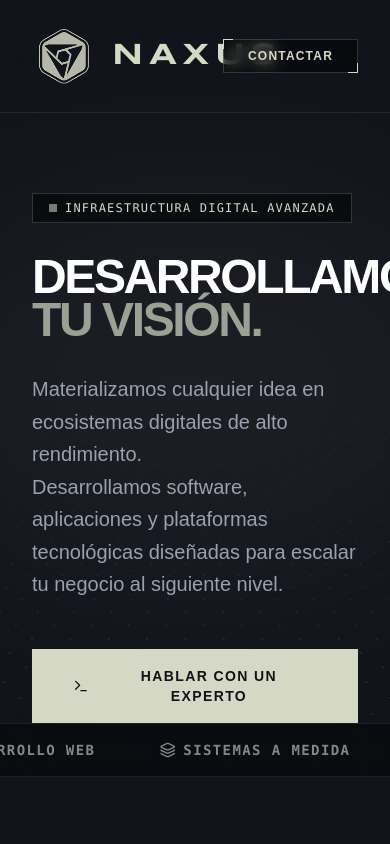
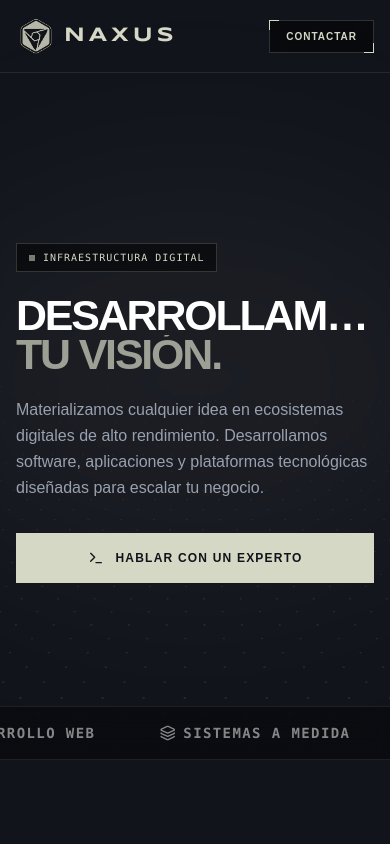
Before and after one commit to wintersoldier1501/naxus-web, a Next.js app: page / in a window 390 px wide. Shown: the top 844 px of the page. Built offline with nearby package versions, Linux system fonts and the light colour scheme.

Commit message:
Fix: Mobile responsive layout adjustments for Navbar and Hero

```diff
--- a/src/app/page.tsx
+++ b/src/app/page.tsx
@@ -67,62 +67,63 @@ export default function Home() {
         <div className="absolute top-1/2 left-1/2 -translate-x-1/2 -translate-y-1/2 w-[600px] h-[400px] bg-[#d4d8c5]/5 rounded-[100%] blur-[100px] pointer-events-none z-0"></div>
 
         {/* NAVIGATION */}
-        <nav className="relative z-50 flex items-center justify-between px-8 py-6 max-w-7xl mx-auto w-full border-b border-[#d4d8c5]/10">
-          <div className="flex items-center gap-4">
-            <img src="/logo-transparent.svg" alt="Naxus Logo" className="w-16 h-16 object-contain scale-110" />
-            <span className="text-3xl font-bold tracking-[0.2em] text-[#d4d8c5] uppercase" style={{ fontFamily: 'var(--font-syncopate)' }}>Naxus</span>
+        {/* NAVIGATION */}
+        <nav className="relative z-50 flex items-center justify-between px-4 md:px-8 py-4 md:py-6 max-w-7xl mx-auto w-full border-b border-[#d4d8c5]/10">
+          <div className="flex items-center gap-2 md:gap-4">
+            <img src="/logo-transparent.svg" alt="Naxus Logo" className="w-10 h-10 md:w-16 md:h-16 object-contain scale-110" />
+            <span className="text-xl md:text-3xl font-bold tracking-[0.2em] text-[#d4d8c5] uppercase" style={{ fontFamily: 'var(--font-syncopate)' }}>Naxus</span>
           </div>
           <div className="hidden md:flex gap-8 text-sm font-mono uppercase tracking-widest text-gray-500">
             <a href="#servicios" className="hover:text-[#d4d8c5] transition-colors">Servicios</a>
             <a href="#proyectos" className="hover:text-[#d4d8c5] transition-colors">Proyectos</a>
             <a href="#equipo" className="hover:text-[#d4d8c5] transition-colors">Equipo</a>
           </div>
-          <button className="tech-border px-6 py-2 text-xs font-bold tracking-widest text-[#d4d8c5] uppercase bg-black/50 backdrop-blur hover:bg-[#d4d8c5] hover:text-[#11131a] transition-all">
+          <button className="tech-border px-4 py-2 md:px-6 md:py-2 text-[10px] md:text-xs font-bold tracking-widest text-[#d4d8c5] uppercase bg-black/50 backdrop-blur hover:bg-[#d4d8c5] hover:text-[#11131a] transition-all">
             Contactar
           </button>
         </nav>
 
         {/* CENTERED HERO SECTION */}
-        <section className="relative z-10 flex-1 grid grid-cols-1 lg:grid-cols-2 gap-12 items-center px-8 lg:px-12 max-w-7xl mx-auto w-full">
+        <section className="relative z-10 flex-1 grid grid-cols-1 lg:grid-cols-2 gap-12 items-center px-4 md:px-8 lg:px-12 max-w-7xl mx-auto w-full">
           {/* TEXT COLUMN */}
-          <div className="flex flex-col items-start text-left pt-20 lg:pt-0">
+          <div className="flex flex-col items-start text-left pt-12 md:pt-20 lg:pt-0 w-full overflow-hidden">
             <motion.div
               initial={{ opacity: 0, y: 20 }}
               animate={{ opacity: 1, y: 0 }}
               transition={{ duration: 0.6, ease: "easeOut" }}
-              className="inline-flex items-center gap-2 px-4 py-1.5 border border-[#d4d8c5]/20 bg-black/50 backdrop-blur-md text-[#d4d8c5] text-xs font-mono tracking-widest uppercase mb-8"
+              className="inline-flex items-center gap-2 px-3 py-1.5 md:px-4 md:py-1.5 border border-[#d4d8c5]/20 bg-black/50 backdrop-blur-md text-[#d4d8c5] text-[10px] md:text-xs font-mono tracking-widest uppercase mb-6 md:mb-8 whitespace-nowrap"
             >
-              <span className="w-2 h-2 bg-[#d4d8c5] animate-pulse"></span>
-              Infraestructura Digital Avanzada
+              <span className="w-1.5 h-1.5 md:w-2 md:h-2 bg-[#d4d8c5] animate-pulse"></span>
+              Infraestructura Digital
             </motion.div>
 
             <motion.h1
               initial={{ opacity: 0, scale: 0.95 }}
               animate={{ opacity: 1, scale: 1 }}
               transition={{ duration: 0.7, delay: 0.2, ease: "easeOut" }}
-              className="text-5xl md:text-7xl font-black mb-6 tracking-tighter leading-[0.9] uppercase"
+              className="text-[11vw] sm:text-6xl md:text-7xl font-black mb-4 md:mb-6 tracking-tighter leading-[0.9] uppercase w-full"
             >
-              <span className="text-white block">DESARROLLAMOS</span>
-              <span className="text-[#d4d8c5]/70 block">TU VISIÓN.</span>
+              <span className="text-white block truncate md:overflow-visible">DESARROLLAMOS</span>
+              <span className="text-[#d4d8c5]/70 block truncate md:overflow-visible">TU VISIÓN.</span>
             </motion.h1>
 
             <motion.p
               initial={{ opacity: 0, y: 20 }}
               animate={{ opacity: 1, y: 0 }}
               transition={{ duration: 0.7, delay: 0.4, ease: "easeOut" }}
-              className="mt-2 text-xl text-gray-400 max-w-xl font-light leading-relaxed"
+              className="mt-2 text-base md:text-xl text-gray-400 max-w-xl font-light leading-relaxed"
             >
-              Materializamos cualquier idea en ecosistemas digitales de alto rendimiento. <br />
-              Desarrollamos software, aplicaciones y plataformas tecnológicas diseñadas para escalar tu negocio al siguiente nivel.
+              Materializamos cualquier idea en ecosistemas digitales de alto rendimiento. <br className="hidden md:block" />
+              Desarrollamos software, aplicaciones y plataformas tecnológicas diseñadas para escalar tu negocio.
             </motion.p>
 
             <motion.div
               initial={{ opacity: 0, y: 20 }}
               animate={{ opacity: 1, y: 0 }}
               transition={{ duration: 0.7, delay: 0.6, ease: "easeOut" }}
-              className="mt-12"
+              className="mt-8 md:mt-12 w-full sm:w-auto"
             >
-              <button className="tech-border relative inline-flex items-center justify-center gap-3 px-10 py-4 bg-[#d4d8c5] text-[#11131a] font-bold uppercase tracking-widest text-sm overflow-hidden transition-all hover:bg-white hover:shadow-[0_0_40px_-10px_rgba(212,216,197,0.8)]">
+              <button className="tech-border w-full sm:w-auto relative inline-flex items-center justify-center gap-3 px-6 py-4 md:px-10 md:py-4 bg-[#d4d8c5] text-[#11131a] font-bold uppercase tracking-widest text-xs md:text-sm overflow-hidden transition-all hover:bg-white hover:shadow-[0_0_40px_-10px_rgba(212,216,197,0.8)]">
                 <Terminal className="w-4 h-4" />
                 Hablar con un experto
               </button>
@@ -497,8 +498,8 @@ export default function Home() {
                 </motion.p>
               </div>
 
-              <a href="mailto:contacto@naxus.com" className="group/btn relative px-8 py-4 bg-transparent border border-cyan-500/50 text-cyan-400 font-mono uppercase tracking-widest text-sm overflow-hidden transition-all hover:bg-cyan-500/10 hover:border-cyan-400">
-                <span className="relative z-10 flex items-center gap-3 font-bold">
+              <a href="mailto:contacto@naxus.com" className="group/btn relative px-4 py-4 md:px-8 md:py-4 bg-transparent border border-cyan-500/50 text-cyan-400 font-mono uppercase tracking-widest text-[10px] sm:text-xs md:text-sm overflow-hidden transition-all hover:bg-cyan-500/10 hover:border-cyan-400">
+                <span className="relative z-10 flex items-center gap-2 md:gap-3 font-bold">
                   <Code2 className="w-4 h-4" /> [ INICIAR_PROYECTO ] <span className="w-2 h-4 bg-cyan-400 animate-pulse"></span>
                 </span>
               </a>
```
